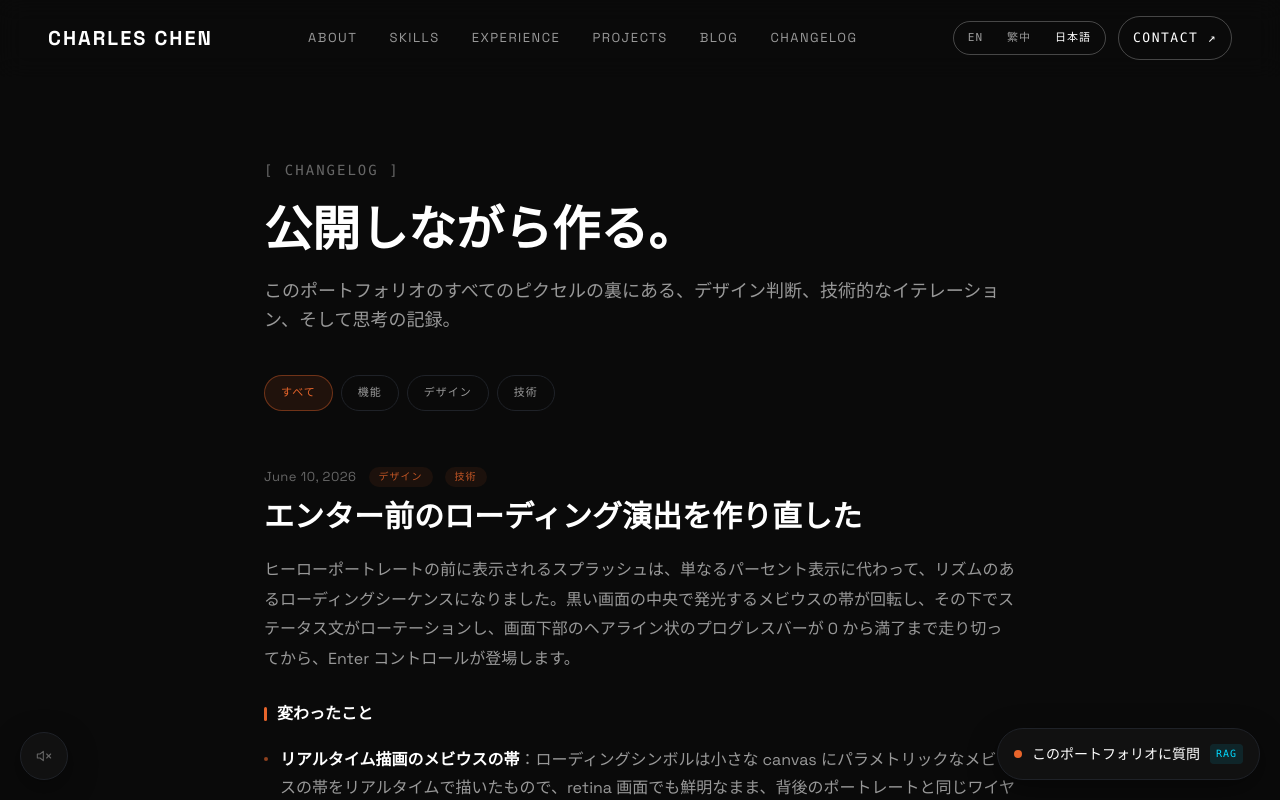
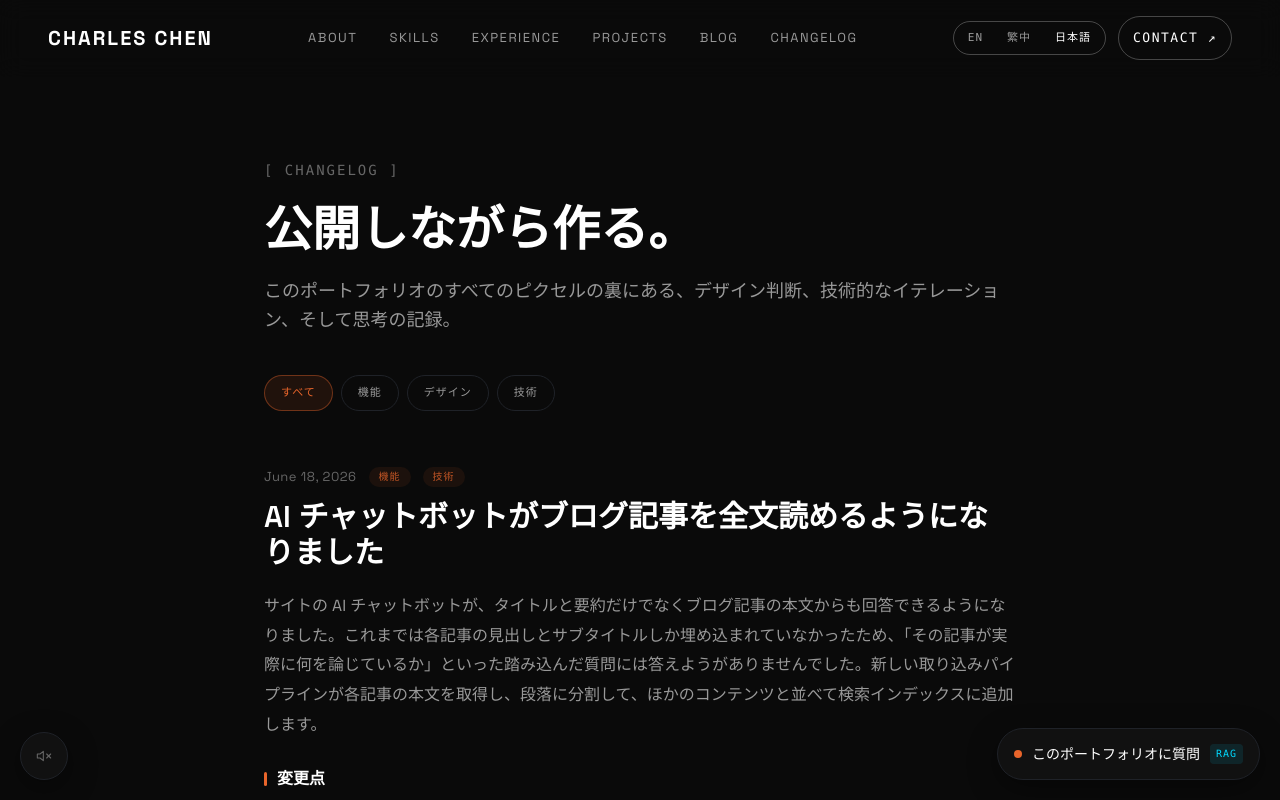
Before and after one commit to Kaminoikari/charles-portfolio, a React (Vite) app: page /ja/changelog in a window 1280 px wide. Shown: the top 800 px of the page. Built offline with nearby package versions, Linux system fonts and the light colour scheme.

Commit message:
docs(changelog): add full-text blog indexing entry (en/zh-TW/ja)
Co-Authored-By: Claude Opus 4.8 (1M context) <noreply@anthropic.com>
Claude-Session: https://claude.ai/code/session_01N5u3J2Zt2oYAUBmLjM4cRe

```diff
--- a/src/data/changelog.en.ts
+++ b/src/data/changelog.en.ts
@@ -18,6 +18,24 @@ export interface ChangelogEntry {
 }
 
 export const changelog: ChangelogEntry[] = [
+  {
+    id: 'rag-blog-fulltext',
+    date: '2026-06-18',
+    title: 'Taught the AI chatbot to read my full blog articles',
+    tags: ['feature', 'technical'],
+    body: [
+      "The site's AI chatbot can now answer from the full text of my blog posts, not just their titles and summaries. Until now only each article's headline and subtitle were embedded, so a deep question about what an article actually argues had nowhere to land. A new ingest path pulls in each article's body, splits it into passages, and adds them to the retrieval index alongside everything else.",
+      { kind: 'heading', text: 'What changed' },
+      {
+        kind: 'list',
+        items: [
+          '**Full-text retrieval**: a fetcher pulls each post\'s body from Substack and Medium into a committed cache, deliberately separated from indexing so a rebuild never waits on a live (and rate-limited) fetch.',
+          '**Language-aware chunking**: a dependency-free recursive splitter breaks long posts into overlapping passages, honouring Chinese sentence boundaries (。！?) as well as English ones.',
+          '**Multilingual by design**: the articles are written in Chinese, but the multilingual embedding lets English and Japanese questions retrieve them too, so the deeper answers surface in every language.',
+        ],
+      },
+    ],
+  },
   {
     id: 'enter-gate-loader',
     date: '2026-06-10',
--- a/src/data/changelog.ja.ts
+++ b/src/data/changelog.ja.ts
@@ -34,6 +34,24 @@ export interface ChangelogEntry {
 }
 
 export const changelog: ChangelogEntry[] = [
+  {
+    id: 'rag-blog-fulltext',
+    date: '2026-06-18',
+    title: 'AI チャットボットがブログ記事を全文読めるようになりました',
+    tags: ['feature', 'technical'],
+    body: [
+      'サイトの AI チャットボットが、タイトルと要約だけでなくブログ記事の本文からも回答できるようになりました。これまでは各記事の見出しとサブタイトルしか埋め込まれていなかったため、「その記事が実際に何を論じているか」といった踏み込んだ質問には答えようがありませんでした。新しい取り込みパイプラインが各記事の本文を取得し、段落に分割して、ほかのコンテンツと並べて検索インデックスに追加します。',
+      { kind: 'heading', text: '変更点' },
+      {
+        kind: 'list',
+        items: [
+          '**全文検索**:フェッチャーが Substack と Medium から各記事の本文をバージョン管理下のキャッシュに取り込みます。この処理はインデックス作成と意図的に分離しており、再構築のたびにライブ(かつレート制限のある)取得を待つことはありません。',
+          '**言語を意識したチャンク分割**:依存関係ゼロの再帰的スプリッターが長文を重なりのある段落に分割し、英語だけでなく中国語の文末(。!?)も適切に扱います。',
+          '**設計から多言語対応**:記事は中国語で書かれていますが、多言語埋め込みにより英語や日本語の質問でも取得でき、より深い答えがどの言語でも表に出てきます。',
+        ],
+      },
+    ],
+  },
   {
     id: 'enter-gate-loader',
     date: '2026-06-10',
--- a/src/data/changelog.zh-TW.ts
+++ b/src/data/changelog.zh-TW.ts
@@ -33,6 +33,24 @@ export interface ChangelogEntry {
 }
 
 export const changelog: ChangelogEntry[] = [
+  {
+    id: 'rag-blog-fulltext',
+    date: '2026-06-18',
+    title: '讓 AI 聊天機器人讀得懂我的完整部落格文章',
+    tags: ['feature', 'technical'],
+    body: [
+      '網站上的 AI 聊天機器人現在可以根據我部落格文章的全文回答問題,而不只是標題與摘要。在此之前,只有每篇文章的標題與副標被嵌入索引,所以「這篇文章到底在論述什麼」這類深入問題根本無從回答。新的匯入流程會抓取每篇文章的內文,切成段落,再和其他內容一起加入檢索索引。',
+      { kind: 'heading', text: '更新內容' },
+      {
+        kind: 'list',
+        items: [
+          '**全文檢索**:抓取程式會從 Substack 與 Medium 取得每篇文章的內文,存進已納入版控的快取;這一步刻意與索引分離,讓重建索引時不必等待即時(且有速率限制)的抓取。',
+          '**語言感知切塊**:一個零相依的遞迴切塊器把長文切成重疊的段落,同時處理中文(。!?)與英文的句子邊界。',
+          '**原生多語**:文章以中文撰寫,但多語嵌入讓英文與日文的提問也能檢索到它們,於是更深入的答案在每一種語言都能浮現。',
+        ],
+      },
+    ],
+  },
   {
     id: 'enter-gate-loader',
     date: '2026-06-10',
```
